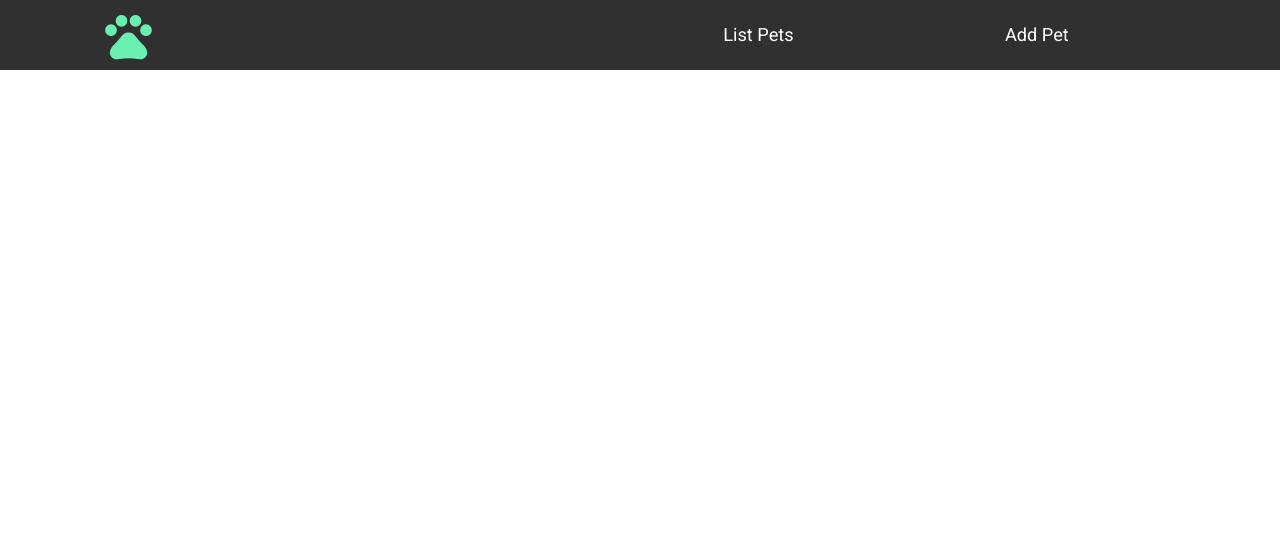
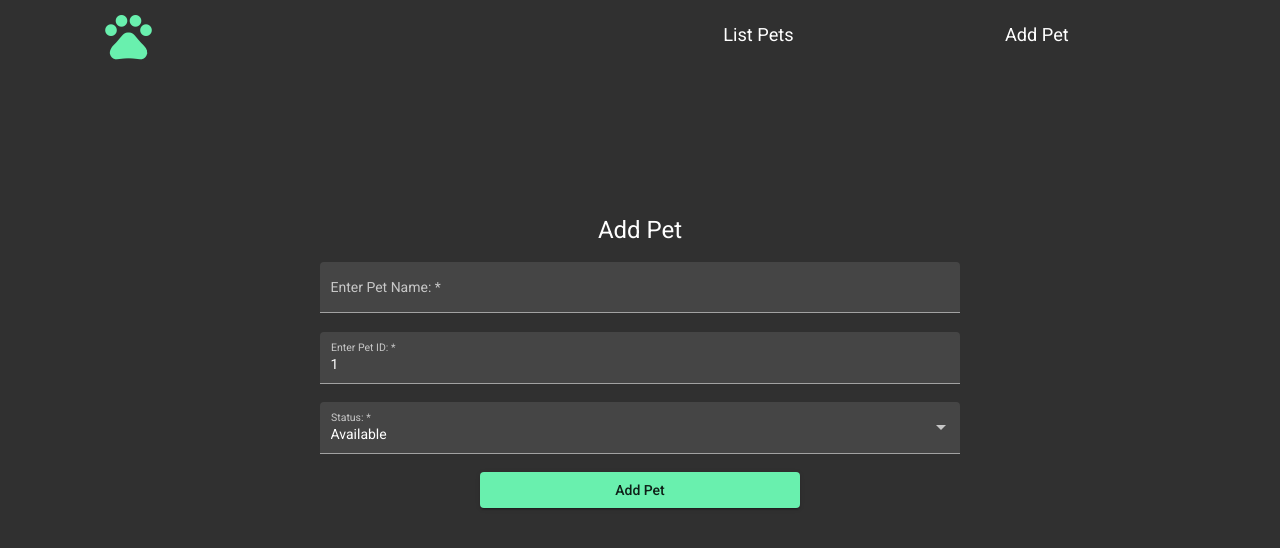
Before and after one commit to VieHD/pet-store-thecon, an Angular app: page /pet/1 in a window 1280 px wide. Before the commit this address led to /. Shown: the top 548 px of the page. Built offline with nearby package versions, Linux system fonts and the light colour scheme.

Commit message:
feature: editPet

```diff
--- a/src/app/app-routing.module.ts
+++ b/src/app/app-routing.module.ts
@@ -2,10 +2,12 @@ import { NgModule } from '@angular/core';
 import { RouterModule, Routes } from '@angular/router';
 import { AddPetsComponent } from 'src/modules/pet/components/add-pets/add-pets.component';
 import { ListPetsComponent } from 'src/modules/pet/components/list-pets/list-pets.component';
+import { EditPetsComponent} from 'src/modules/pet/components/edit-pets/edit-pets.component';
 
 const routes: Routes = [
   { path: 'pet', component: AddPetsComponent },
-  { path: 'list', component: ListPetsComponent }
+  { path: 'list', component: ListPetsComponent },
+  { path: 'pet/:petId', component: EditPetsComponent }
 ];
 
 @NgModule({
--- a/src/modules/pet/components/add-pets/add-pets.component.ts
+++ b/src/modules/pet/components/add-pets/add-pets.component.ts
@@ -33,7 +33,6 @@ export class AddPetsComponent implements OnInit {
   // }
 
   onAddPet(){
-    console.log(this.newPetForm.value);
     const {
       petNameControl,
       stateControl,
--- a/src/modules/pet/components/edit-pets/edit-pets.component.css
+++ b/src/modules/pet/components/edit-pets/edit-pets.component.css
@@ -0,0 +1,34 @@
+
+.add-pet-container{
+    background-color: rgba(48,48,48,255);
+    padding:10.3em 0;
+    height: 63%;
+    display: flex;
+    flex-direction: column;
+    align-items: center;
+}
+
+input{
+    color: white;
+}
+
+input[type="number"]::-webkit-inner-spin-button {
+    -webkit-appearance: none;
+}
+h1{
+    color: white;
+}
+
+button{
+    width: 25%;
+}
+.mat-form-field{
+    width: 50%;
+}
+
+.new-pet-form{
+    width: 100%;
+    display: flex;
+    flex-direction: column;
+    align-items: center;
+}
--- a/src/modules/pet/components/edit-pets/edit-pets.component.html
+++ b/src/modules/pet/components/edit-pets/edit-pets.component.html
@@ -1 +1,41 @@
-<p>edit-pets works!</p>
+
+<div class="add-pet-container">
+    <h1>Add Pet</h1>
+    <form (ngSubmit)="onEditPet()" [formGroup]="editPetForm" class="new-pet-form">
+    <mat-form-field appearance="fill" class="new-pet">
+      <mat-label>Enter Pet Name:</mat-label>
+      <input
+        matInput
+        type="string"
+        id="name"
+        [formControlName]="'petNameControl'"
+        placeholder="Pet Name"
+      />
+      <mat-error>Please enter Pet Name</mat-error>
+    </mat-form-field>
+
+    <mat-form-field appearance="fill" class="new-pet">
+        <mat-label>Enter Pet ID:</mat-label>
+        <input
+          matInput
+          type="number"
+          id="id"
+          [formControlName]="'petIdControl'"
+          placeholder="Pet Id"
+        />
+        <mat-error>Please enter Pet ID</mat-error>
+      </mat-form-field>
+
+    <mat-form-field appearance="fill" class="new-pet">
+        <mat-label>Status:</mat-label>
+        <mat-select [formControlName]="'stateControl'">
+            <mat-option>--</mat-option>
+            <mat-option *ngFor="let state of states" [value]="state">
+                {{ state }}
+            </mat-option>
+        </mat-select>
+        <mat-error>Please enter Status</mat-error>
+      </mat-form-field>
+      <button mat-raised-button color="accent" >Add Pet</button>
+  </form>
+</div>
--- a/src/modules/pet/components/edit-pets/edit-pets.component.ts
+++ b/src/modules/pet/components/edit-pets/edit-pets.component.ts
@@ -1,4 +1,10 @@
 import { Component, OnInit } from '@angular/core';
+import { Router } from "@angular/router";
+import { FormControl, Validators, FormGroup } from "@angular/forms";
+import { Pet } from 'src/models/pet.model';
+import { PetService } from 'src/services/pet.service';
+import { state } from 'src/modules/shared/constante';
+import { ActivatedRoute } from "@angular/router";
 
 @Component({
   selector: 'app-edit-pets',
@@ -7,9 +13,47 @@ import { Component, OnInit } from '@angular/core';
 })
 export class EditPetsComponent implements OnInit {
 
-  constructor() { }
+  editPetForm!: FormGroup;
+  constructor(
+    private petService: PetService,
+    private router: Router,
+    private currentRoute: ActivatedRoute,
+    ) {
+    this.editPetForm = new FormGroup({
+      petNameControl : new FormControl(null, Validators.required, ),
+      stateControl: new FormControl('Available', Validators.required),
+      petIdControl : new FormControl(parseInt(this.currentRoute.snapshot.params['petId']), Validators.required),
+    });
+   }
+
+   states = state;
 
   ngOnInit(): void {
   }
+  onEditPet(){
 
+    const {
+      petNameControl,
+      stateControl,
+      petIdControl,
+    } = this.editPetForm.value;
+
+    const editPet = {
+      value: {
+        id : petIdControl,
+        name: petNameControl,
+        status: stateControl.toLocaleLowerCase(),
+
+      },
+    };
+
+    if(this.editPetForm.valid){
+      console.log(editPet)
+      this.petService
+      .editPet({
+        ...editPet.value
+      })
+      .subscribe(() => this.router.navigate(["/list"]));
+    }
+  }
 }
--- a/src/modules/pet/components/list-pets/list-pets.component.html
+++ b/src/modules/pet/components/list-pets/list-pets.component.html
@@ -32,7 +32,7 @@
             <button (click)="onClick()" mat-icon-button aria-label="Example icon-button with a heart icon">
             <mat-icon>assignment</mat-icon>
             </button>
-            <button (click)="onClick()" mat-icon-button aria-label="Example icon-button with a heart icon">
+            <button (click)="onEditClick()" mat-icon-button aria-label="Example icon-button with a heart icon">
             <mat-icon>edit</mat-icon>
             </button>
             <button (click)="onClick()" mat-icon-button aria-label="Example icon-button with a heart icon">
@@ -42,6 +42,6 @@
       </ng-container>
 
       <mat-header-row *matHeaderRowDef="displayedColumns"></mat-header-row>
-      <mat-row (click)="clickedRow.add(row)" *matRowDef="let row; columns: displayedColumns; let i = index;"></mat-row>
+      <mat-row (click)="clickedRow = (row)" *matRowDef="let row; columns: displayedColumns; let i = index;"></mat-row>
     </mat-table>
   </div>
--- a/src/modules/pet/components/list-pets/list-pets.component.ts
+++ b/src/modules/pet/components/list-pets/list-pets.component.ts
@@ -2,6 +2,7 @@ import { Component, OnInit } from '@angular/core';
 import { Pet } from 'src/models/pet.model';
 import { PetService } from 'src/services/pet.service';
 import { displayedColumns, state } from 'src/modules/shared/constante';
+import { Router } from "@angular/router";
 
 @Component({
   selector: 'app-list-pets',
@@ -13,15 +14,26 @@ export class ListPetsComponent implements OnInit {
   states = state;
   displayedColumns = displayedColumns;
   pets!: Pet[];
-  clickedRow = new Set<Pet>();
+  clickedRow = new Object as Pet;
 
-  constructor(private petService: PetService) { }
+  constructor(
+    private petService: PetService,
+    private router: Router
+    ) { }
 
   ngOnInit(): void {
   }
-
   onClick(){
     console.log(this.clickedRow)
+  }
+  onEditClick() {
+    if(this.clickedRow.id != undefined){
+      // this.petService.updatePet(this.clickedRow.id,{
+      //   ...this.clickedRow
+      // })
+      // .subscribe(() => this.router.navigate(["/pet",this.clickedRow.id]))
+      this.router.navigate(["/pet",this.clickedRow.id])
+    }
   }
   onChange(selectedValue : string){
     this.petService
--- a/src/modules/pet/pet.module.ts
+++ b/src/modules/pet/pet.module.ts
@@ -13,6 +13,7 @@ import {MatButtonModule} from '@angular/material/button';
 import { DialogComponent } from './dialog/dialog.component';
 import { MatTableModule } from '@angular/material/table';
 import {MatIconModule} from '@angular/material/icon';
+import {MatSnackBarModule} from '@angular/material/snack-bar';
 
 
 
@@ -34,7 +35,8 @@ import {MatIconModule} from '@angular/material/icon';
     MatSelectModule,
     MatButtonModule,
     MatTableModule,
-    MatIconModule
+    MatIconModule,
+    MatSnackBarModule
   ],
   exports: [AddPetsComponent, DialogComponent],
 })
--- a/src/services/pet.service.ts
+++ b/src/services/pet.service.ts
@@ -22,4 +22,8 @@ export class PetService {
     return this.httpClient.post(this.BASE_URL, newPet)
   }
 
+  editPet(editPet: Pet){
+    return this.httpClient.put(this.BASE_URL, editPet);
+  }
+
 }
```
